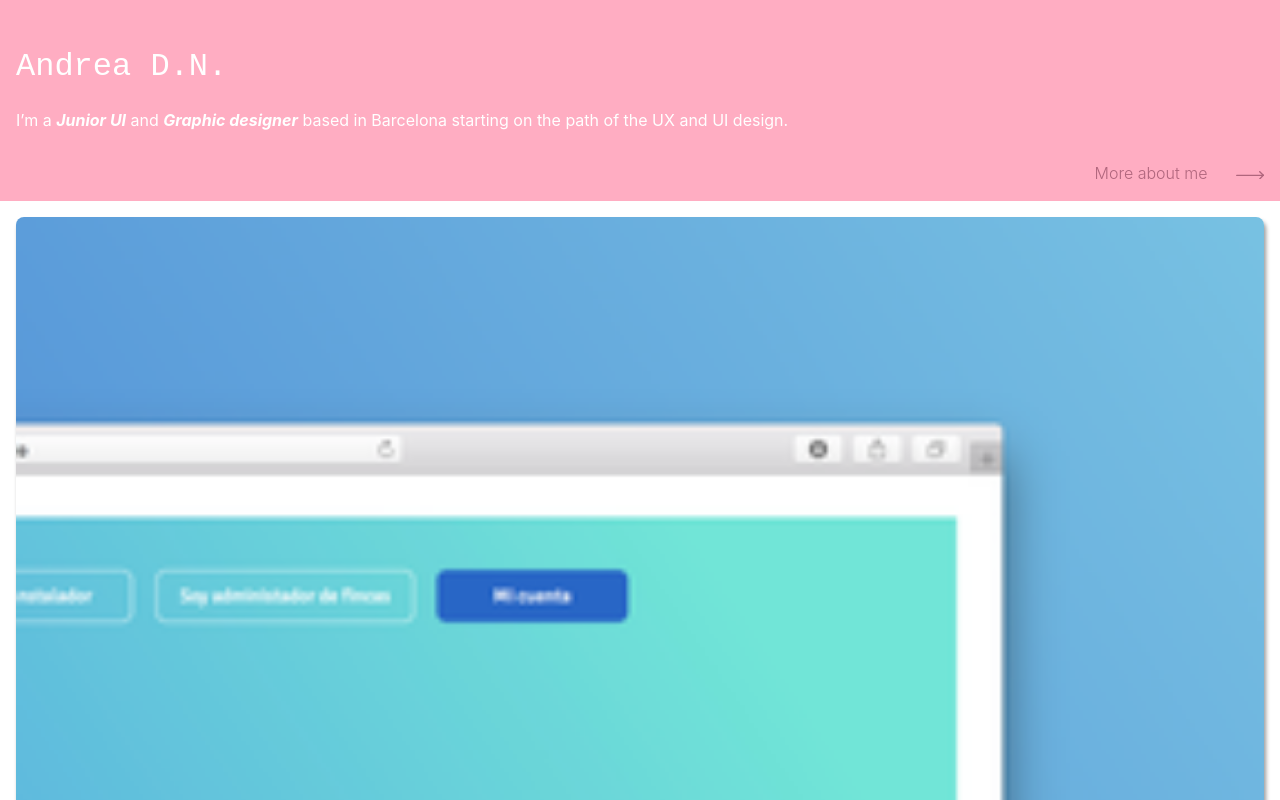
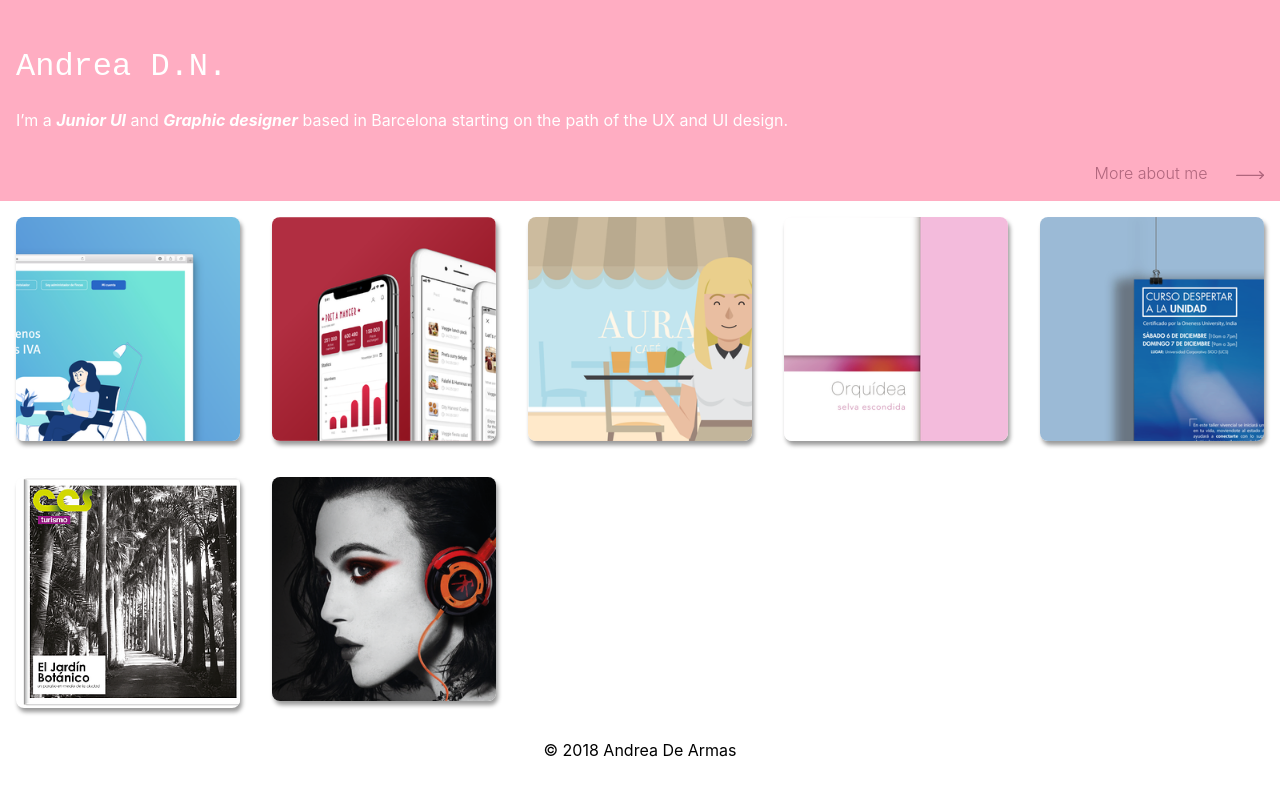
Before and after one commit to sykes10/portfolio_of_Andrea, a React (Create React App) app: page / in a window 1280 px wide. Shown: the top 800 px of the page. Built offline with nearby package versions, Linux system fonts and the light colour scheme; a web font is replaced by a local one.

Commit message:
grid layout home

```diff
--- a/src/components/Work/Work.scss
+++ b/src/components/Work/Work.scss
@@ -4,5 +4,6 @@
         width: 100%;
         border-radius: 8px;
         box-shadow: 2px 4px 4px rgba(0, 0, 0, .4);
+        max-width: 350px;
     }
 }
--- a/src/data/works.js
+++ b/src/data/works.js
@@ -14,7 +14,9 @@ export default [
         img: {
             url: atriom,
             alt: 'Atriom image'
-        }
+        },
+        title: 'Atriom',
+        desc: 'Brand and web design'
     },
     {
         id: 'dashboard',
@@ -22,7 +24,9 @@ export default [
         img: {
             url: dashboard,
             alt: 'dashboard image'
-        }
+        },
+        title: 'Atriom',
+        desc: 'Brand and web design'
     },
     {
         id: 'peopleOfGracia',
@@ -30,7 +34,9 @@ export default [
         img: {
             url: peopleOfGracia,
             alt: 'peopleOfGracia image'
-        }
+        },
+        title: 'Atriom',
+        desc: 'Brand and web design'
     },
     {
         id: 'selvaEscondida',
@@ -38,7 +44,9 @@ export default [
         img: {
             url: selvaEscondida,
             alt: 'selvaEscondida image'
-        }
+        },
+        title: 'Atriom',
+        desc: 'Brand and web design'
     },
     {
         id: 'oneness',
@@ -46,7 +54,9 @@ export default [
         img: {
             url: oneness,
             alt: 'oneness image'
-        }
+        },
+        title: 'Atriom',
+        desc: 'Brand and web design'
     },
     {
         id: 'cssTurismo',
@@ -54,7 +64,9 @@ export default [
         img: {
             url: cssTurismo,
             alt: 'cssTurismo image'
-        }
+        },
+        title: 'Atriom',
+        desc: 'Brand and web design'
     },
     {
         id: 'packagingAkg',
@@ -62,6 +74,8 @@ export default [
         img: {
             url: packagingAkg,
             alt: 'packagingAkg image'
-        }
+        },
+        title: 'Atriom',
+        desc: 'Brand and web design'
     }
 ]
--- a/src/pages/Home/Home.scss
+++ b/src/pages/Home/Home.scss
@@ -40,6 +40,39 @@
     }
 
     .works {
+        display: grid;
         grid-template-columns: 1fr;
     }
 }
+
+@include media-breakpoint-up(sm) {
+    .home {
+        .works {
+            grid-template-columns: repeat(2,1fr) !important;
+            justify-items: center;
+        }
+    }
+}
+@include media-breakpoint-up(md) {
+    .home {
+        .works {
+            grid-template-columns: repeat(3,1fr) !important;
+            justify-items: center;
+        }
+    }
+}
+@include media-breakpoint-up(lg) {
+    .home {
+        .works {
+            grid-template-columns: repeat(4,1fr) !important;
+            justify-items: center;
+        }
+    }
+}
+@include media-breakpoint-up(xl) {
+    .home {
+        .works {
+            grid-template-columns: repeat(5,1fr) !important;
+        }
+    }
+}
```
